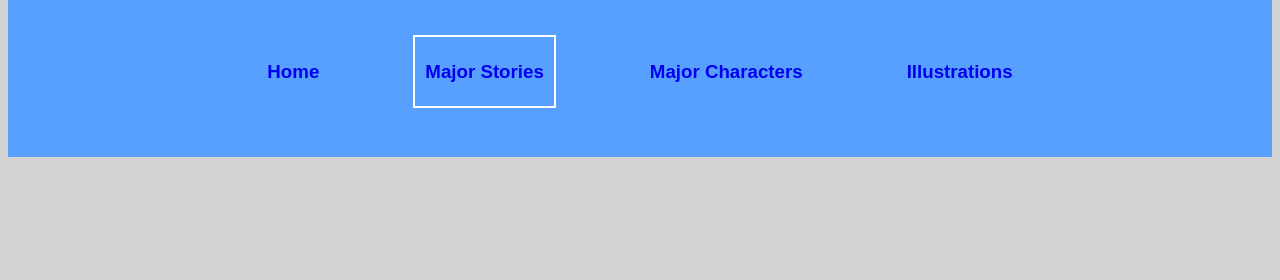
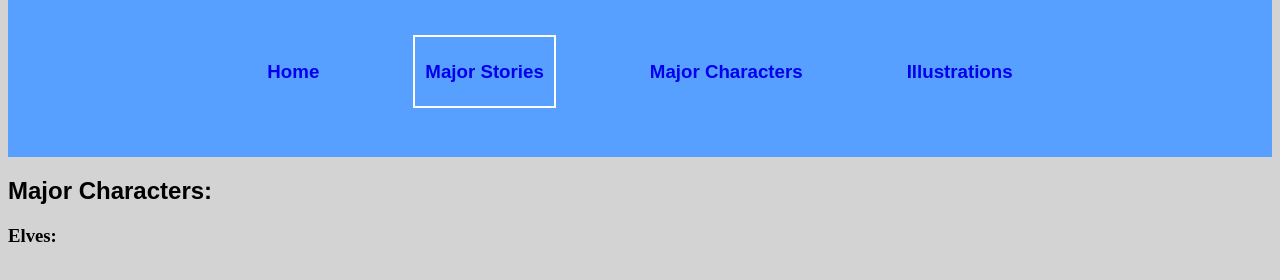
Before and after one commit to jdmar3-comp426/a01-shiva1UNC, a website: page characters.html in a window 1280 px wide. Shown: the part 102-382 px from the top of the page. Drawn offline with Linux system fonts and the light colour scheme; a web font is replaced by a local one.

Commit message:
modified characters.html

```diff
--- a/characters.html
+++ b/characters.html
@@ -19,5 +19,7 @@
             </ul>
             <br>
         </div>
+        <h2 class="titles">Major Characters:</h2>
+        <h3>Elves:</h3>
     </body>
 </html>
```
